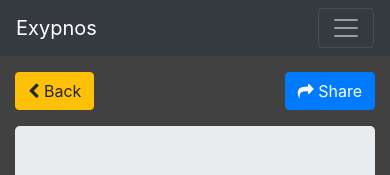
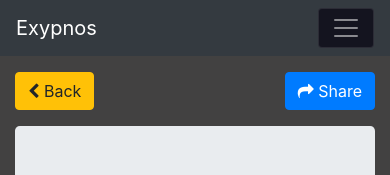
Before and after one commit to ipmanlk/exypnos-app, a website: page www/post.html in a window 390 px wide. Shown: the top 175 px of the page. Drawn offline with Linux system fonts and the light colour scheme; some packages are replaced by stand-ins of ours.

Commit message:
change: navbar toggler color

```diff
--- a/www/css/custom.css
+++ b/www/css/custom.css
@@ -17,12 +17,12 @@ body { background: #424141 !important; }
     text-align: justify;
 }
 
-/*This is not working bro. Can you make it work?*/
 .navbar-toggler {
-    background-color: "#C0C0C0" !important;
+    background-color: #14141f !important;
 }
 
-/*This is also not working. I wanna see nav-items with lighter bg color*/
+/*
 .nav-item {
     background-color: "#C0C0C0" !important;
 }
+*/
```
